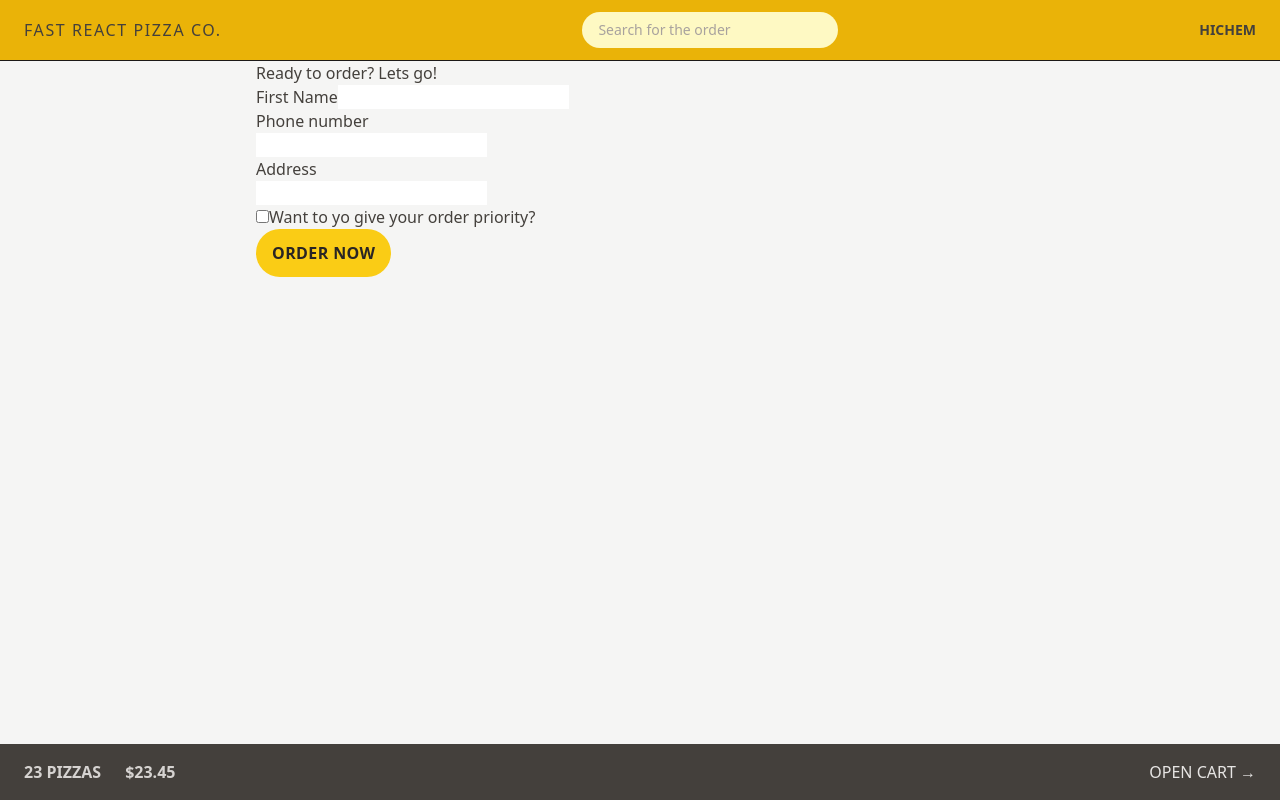
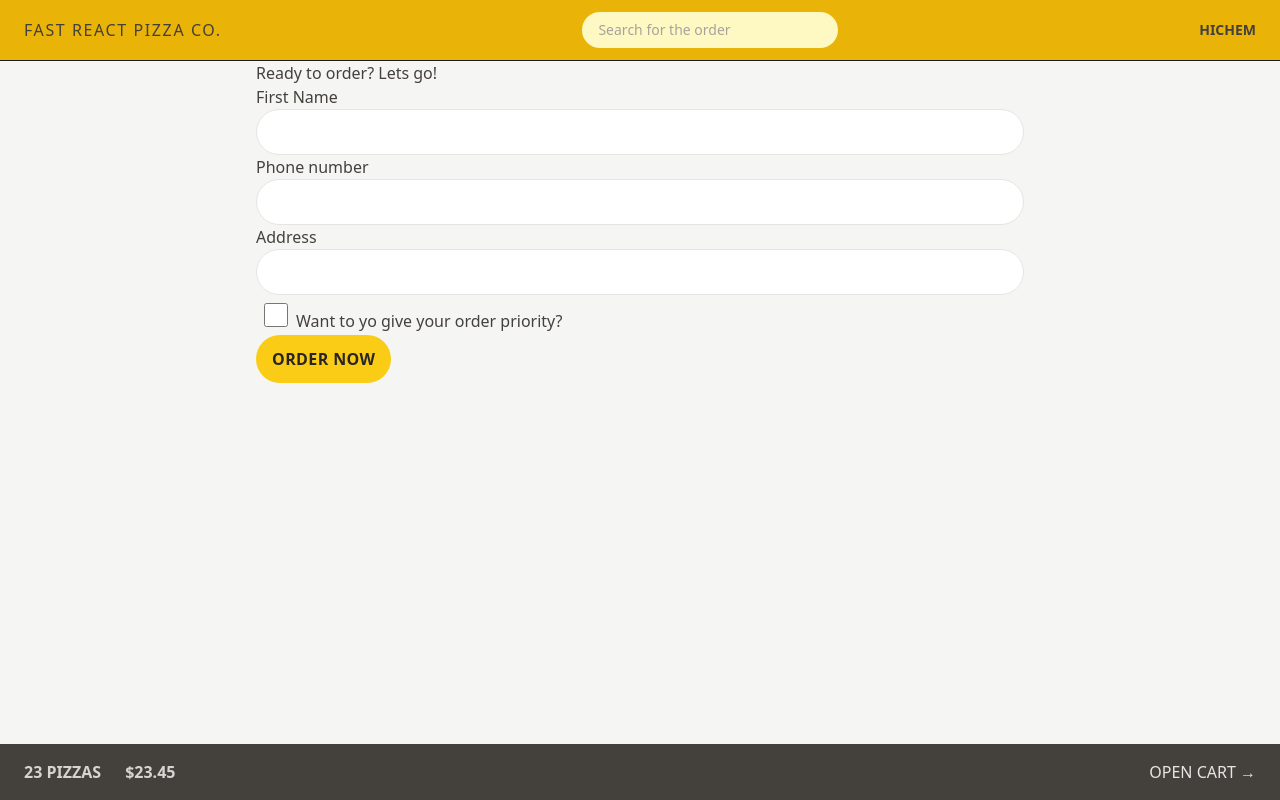
Before and after one commit to Heechem/pizza-fast, a React (Vite) app: page /order/new in a window 1280 px wide. Built offline with nearby package versions, Linux system fonts and the light colour scheme; the HTML template or start-up script is replaced by a standard one.

Commit message:
add apply tailwind class

```diff
--- a/src/features/order/CreateOrder.jsx
+++ b/src/features/order/CreateOrder.jsx
@@ -53,13 +53,13 @@
       <Form method="POST">
         <div>
           <label>First Name</label>
-          <input type="text" name="customer" required />
+          <input className="input" type="text" name="customer" required />
         </div>
 
         <div>
           <label>Phone number</label>
           <div>
-            <input type="tel" name="phone" required />
+            <input className="input" type="tel" name="phone" required />
             {fromErrors?.phone && <p>{fromErrors.phone}</p>}
           </div>
         </div>
@@ -67,12 +67,13 @@
         <div>
           <label>Address</label>
           <div>
-            <input type="text" name="address" required />
+            <input className="input" type="text" name="address" required />
           </div>
         </div>
 
         <div>
           <input
+            className="m-2 h-6 w-6 accent-yellow-400 focus:outline-none focus:ring focus:ring-yellow-400 focus:ring-offset-2"
             type="checkbox"
             name="priority"
             id="priority"
--- a/src/index.css
+++ b/src/index.css
@@ -2,41 +2,48 @@
 @tailwind components;
 @tailwind utilities;
 
-/* body {
-  font-family: system-ui, -apple-system, BlinkMacSystemFont, 'Segoe UI', Roboto,
-    Oxygen, Ubuntu, Cantarell, 'Open Sans', 'Helvetica Neue', sans-serif;
-  background-color: #f7f7f7;
-  color: #444;
+@layer components {
+  .input {
+    @apply w-full rounded-full border border-stone-200 px-4 py-2 text-sm transition-all duration-300 focus:outline-none focus:ring focus:ring-yellow-400 md:px-6 md:py-3;
+  }
 }
-
-.layout {
-  display: grid;
-  grid-template-rows: auto 1fr auto;
-  gap: 32px;
-  height: 100dvh;
-} */
 
 /* https://dev.to/afif/i-made-100-css-loaders-for-your-next-project-4eje */
 .loader {
   width: 45px;
   aspect-ratio: 0.75;
   --c: no-repeat linear-gradient(#333 0 0);
-  background: var(--c) 0% 50%, var(--c) 50% 50%, var(--c) 100% 50%;
+  background:
+    var(--c) 0% 50%,
+    var(--c) 50% 50%,
+    var(--c) 100% 50%;
   background-size: 20% 50%;
   animation: loading 1s infinite linear;
 }
 
 @keyframes loading {
   20% {
-    background-position: 0% 0%, 50% 50%, 100% 50%;
+    background-position:
+      0% 0%,
+      50% 50%,
+      100% 50%;
   }
   40% {
-    background-position: 0% 100%, 50% 0%, 100% 50%;
+    background-position:
+      0% 100%,
+      50% 0%,
+      100% 50%;
   }
   60% {
-    background-position: 0% 50%, 50% 100%, 100% 0%;
+    background-position:
+      0% 50%,
+      50% 100%,
+      100% 0%;
   }
   80% {
-    background-position: 0% 50%, 50% 50%, 100% 100%;
+    background-position:
+      0% 50%,
+      50% 50%,
+      100% 100%;
   }
 }
```
